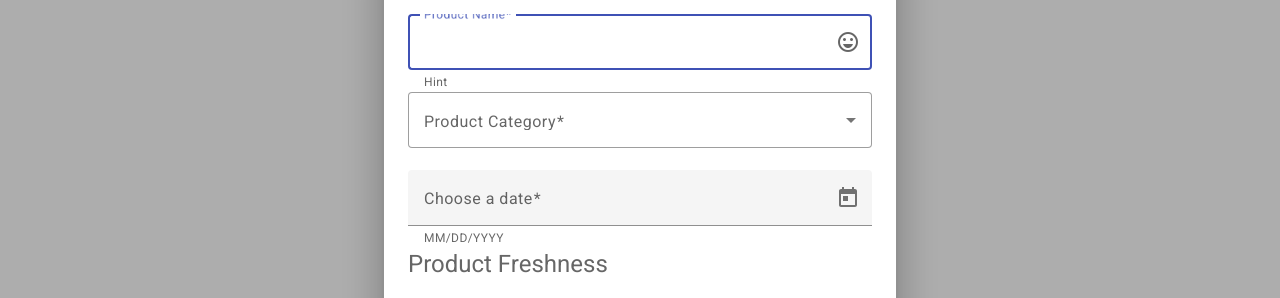
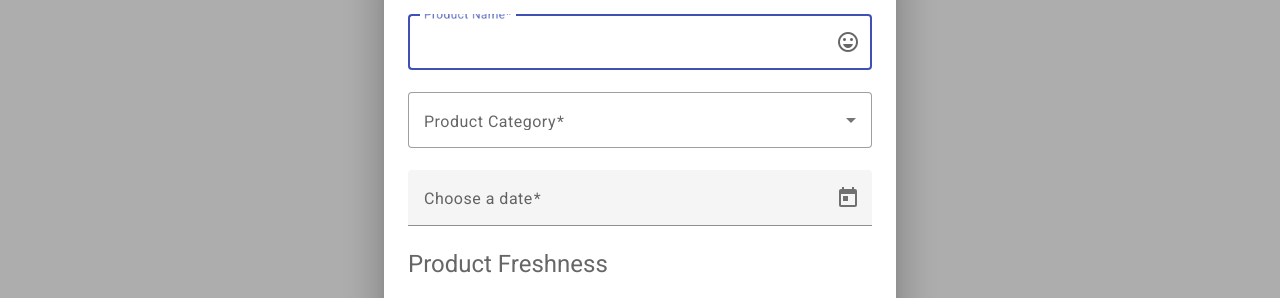
Before and after one commit to erotufelixpascal/AngularMastery, an Angular app: page / in a window 1280 px wide. Both pictures are taken after a click on the button "Add Product". Shown: the part 137-435 px from the top of the page. Built offline with nearby package versions, Linux system fonts and the light colour scheme.

Commit message:
NewFeature

```diff
--- a/src/app/app.component.ts
+++ b/src/app/app.component.ts
@@ -21,4 +21,5 @@ export class AppComponent {
 
     });
   }
+
 }
--- a/src/app/dialog/dialog.component.html
+++ b/src/app/dialog/dialog.component.html
@@ -6,7 +6,6 @@
             <mat-label>Product Name</mat-label>
             <input formControlName="productName" matInput placeholder="Name">
             <mat-icon matSuffix>sentiment_very_satisfied</mat-icon>
-            <mat-hint>Hint</mat-hint>
         </mat-form-field>
         <mat-form-field appearance="outline">
             <mat-label>Product Category</mat-label>
@@ -19,7 +18,6 @@
         <mat-form-field>
             <mat-label>Choose a date</mat-label>
             <input formControlName="date" matInput [matDatepicker]="picker">
-            <mat-hint>MM/DD/YYYY</mat-hint>
             <mat-datepicker-toggle matIconSuffix [for]="picker"></mat-datepicker-toggle>
             <mat-datepicker #picker></mat-datepicker>
           </mat-form-field>
@@ -40,6 +38,6 @@
     </form>
 </div>
 <div  mat-dialog-actions [align]="'end'">
-    <button mat-raised-button color="primary">Save</button>
+    <button mat-raised-button color="primary" (click)="addProduct()">Save</button>
     <button mat-raised-button color="warn" mat-dialog-close>Close</button>
 </div>
--- a/src/app/dialog/dialog.component.ts
+++ b/src/app/dialog/dialog.component.ts
@@ -24,6 +24,9 @@ export class DialogComponent implements OnInit {
         date : ['',Validators.required]
 
       })
+    }
+    addProduct(){
+      console.log(this.productForm.value);
 
     }
 
```
